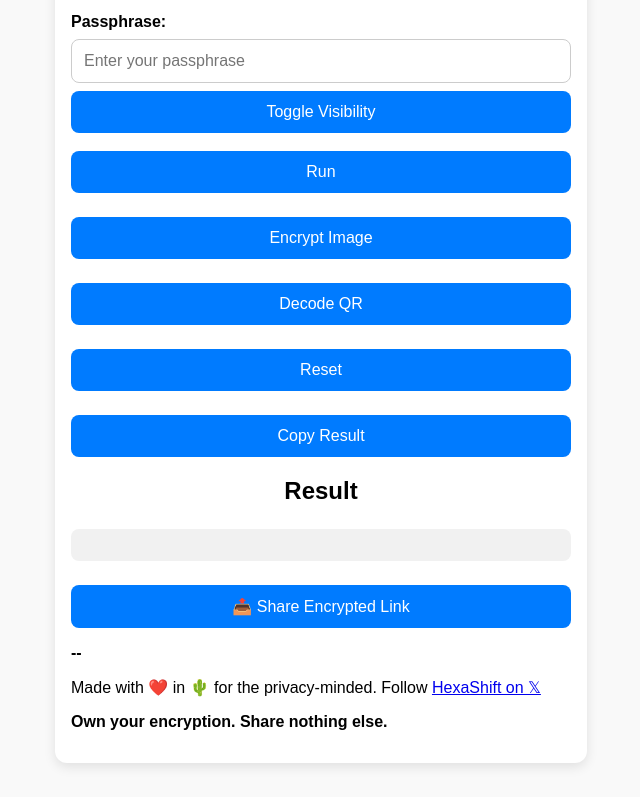
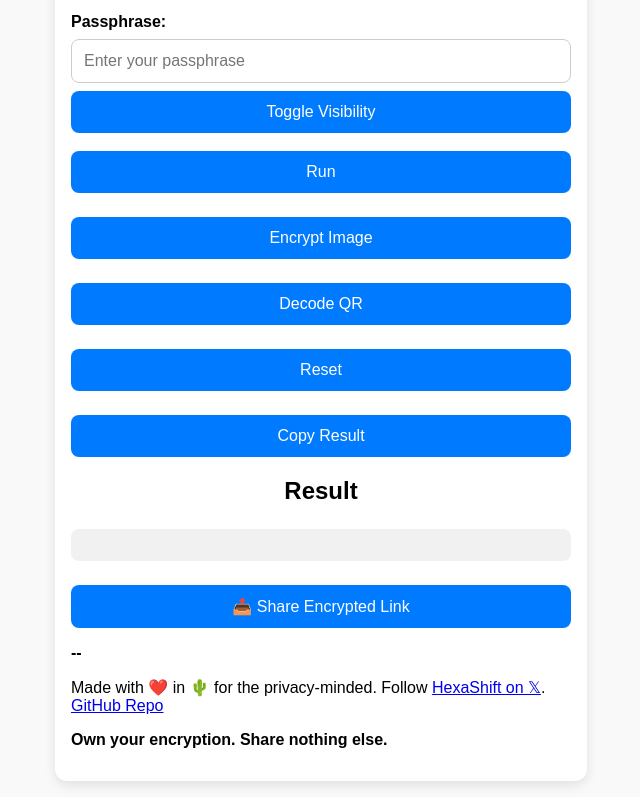
Before and after one commit to drs-az/Beam, a plain HTML site: page index.html in a window 1280 px wide. Shown: the part 330-1127 px from the top of the page, without its empty margins (319-959 px from the left). Drawn offline with nearby package versions, Linux system fonts and the light colour scheme.

Commit message:
Update index.html
Add GitHub Repo link

```diff
--- a/index.html
+++ b/index.html
@@ -151,7 +151,7 @@
     <div id="qrcode"></div>
     <button id="shareButton">📤 Share Encrypted Link</button>
     <p><strong>--</strong></p>
-    <p>Made with ❤️ in 🌵 for the privacy-minded. Follow <a href="https://x.com/HexaShiftApp" target="_blank" rel="noopener noreferrer">HexaShift on 𝕏</a></p>
+    <p>Made with ❤️ in 🌵 for the privacy-minded. Follow <a href="https://x.com/HexaShiftApp" target="_blank" rel="noopener noreferrer">HexaShift on 𝕏</a>. <a href="https://github.com/drs-az/SSET" target="_blank" rel="noopener noreferrer">GitHub Repo</a></p>
     <p><strong>Own your encryption. Share nothing else.</strong></p>
   </div>
 
```
